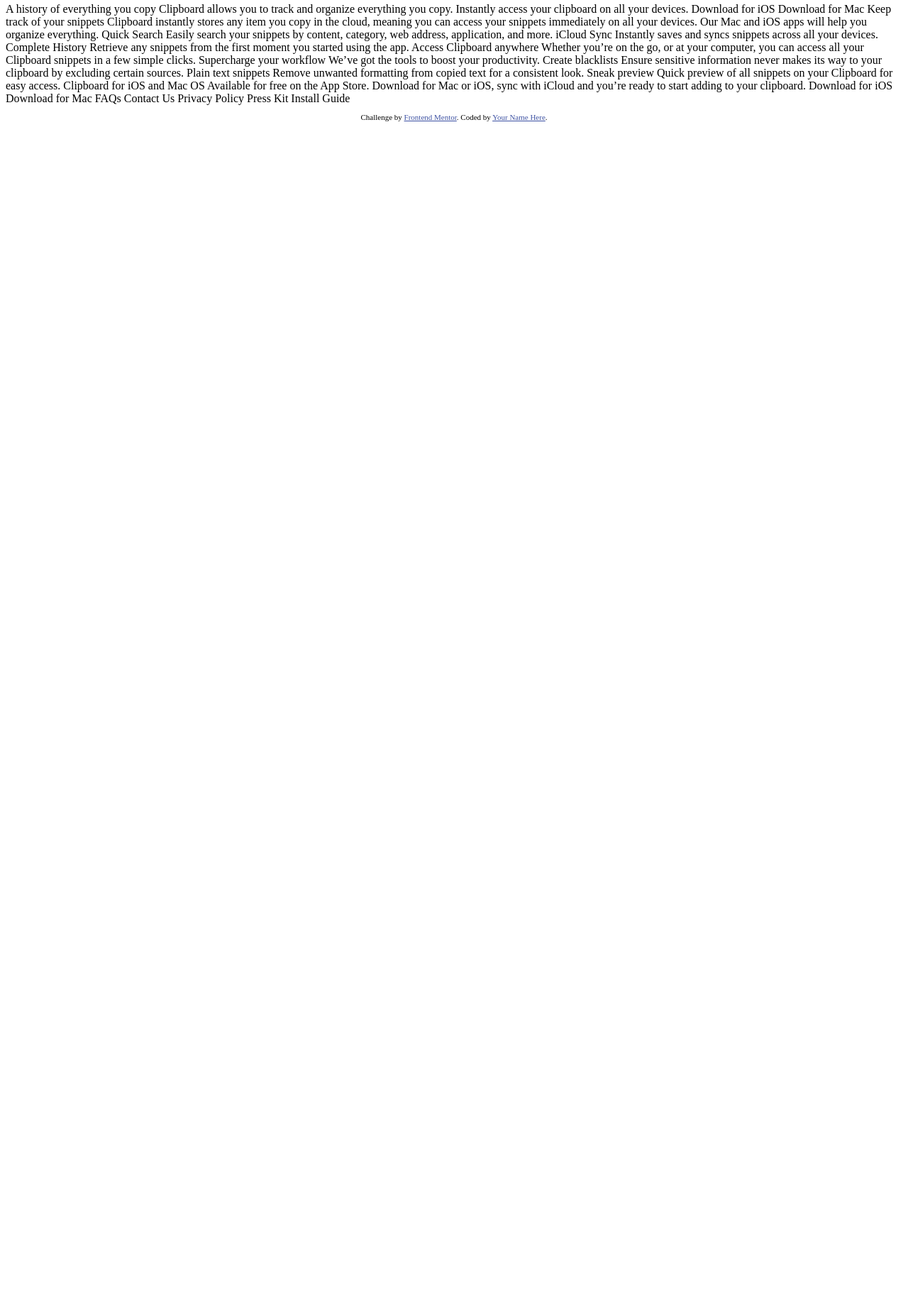
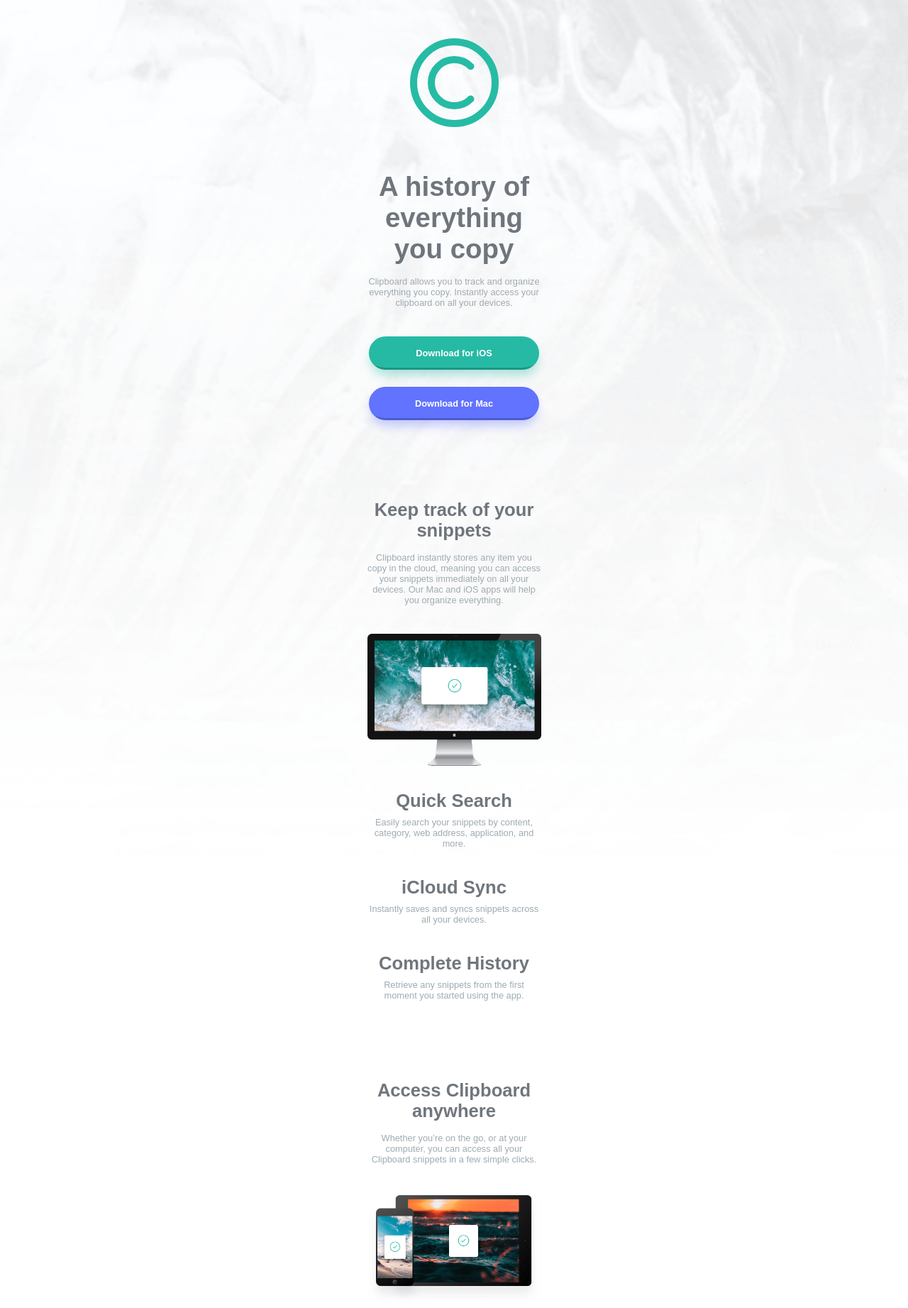
Before and after one commit to Elvis-LR/Clipboard-landing-page, a plain HTML site: page index.html in a window 1280 px wide. Shown: the part 4-1847 px from the top of the page at 71% size. Before the commit the page ends 800 px from the top, so only its background shows below. Drawn offline with Linux system fonts and the light colour scheme; a web font is replaced by a local one.

Commit message:
Add files via upload

```diff
--- a/index.html
+++ b/index.html
@@ -1,87 +1,149 @@
 <!DOCTYPE html>
 <html lang="en">
   <head>
-  <meta charset="UTF-8">
-  <meta name="viewport" content="width=device-width, initial-scale=1.0"> <!-- displays site properly based on user's device -->
+    <meta charset="UTF-8" />
+    <meta name="viewport" content="width=device-width, initial-scale=1.0" />
+    <link
+      rel="icon"
+      type="image/png"
+      sizes="32x32"
+      href="./images/favicon-32x32.png"
+    />
 
-  <link rel="icon" type="image/png" sizes="32x32" href="./images/favicon-32x32.png">
+    <link rel="stylesheet" href="styles/style.css" />
 
-  <title>Frontend Mentor | Clipboard landing page</title>
+    <link rel="preconnect" href="https://fonts.googleapis.com" />
+    <link rel="preconnect" href="https://fonts.gstatic.com" crossorigin />
+    <link
+      href="https://fonts.googleapis.com/css2?family=Bai+Jamjuree:wght@400;600&display=swap"
+      rel="stylesheet"
+    />
 
-  <!-- Feel free to remove these styles or customise in your own stylesheet 👍 -->
-  <style>
-    .attribution { font-size: 11px; text-align: center; }
-    .attribution a { color: hsl(228, 45%, 44%); }
-  </style>
   </head>
   <body>
-
-  A history of everything you copy
-
-  Clipboard allows you to track and organize everything you
-  copy. Instantly access your clipboard on all your devices.
-
-  Download for iOS
-  Download for Mac
-
-  Keep track of your snippets
-
-  Clipboard instantly stores any item you copy in the cloud,
-  meaning you can access your snippets immediately on all your
-  devices. Our Mac and iOS apps will help you organize everything.
-
-  Quick Search
-
-  Easily search your snippets by content, category, web address, application, and more.
-
-  iCloud Sync
-
-  Instantly saves and syncs snippets across all your devices.
-
-  Complete History
-
-  Retrieve any snippets from the first moment you started using the app.
-
-  Access Clipboard anywhere
-
-  Whether you’re on the go, or at your computer, you can access all your Clipboard
-  snippets in a few simple clicks.
-
-  Supercharge your workflow
-
-  We’ve got the tools to boost your productivity.
-
-  Create blacklists
-
-  Ensure sensitive information never makes its way to your clipboard by excluding certain sources.
-
-  Plain text snippets
-
-  Remove unwanted formatting from copied text for a consistent look.
-
-  Sneak preview
-
+    <div class="container">
+    <header>
+      <img src="/images/logo.svg" alt="Logo Copy" />
+      <h1>A history of everything you copy</h1>
+      <p>
+        Clipboard allows you to track and organize everything you copy.
+        Instantly access your clipboard on all your devices.
+      </p>
+      <a class="btn ios" href="#">Download for iOS</a>
+      <a class="btn mac" href="#">Download for Mac</a>
+    </header>
+    <main>
+      <section>
+        <article>
+          <h2>Keep track of your snippets</h2>
+          <p>
+            Clipboard instantly stores any item you copy in the cloud, meaning
+            you can access your snippets immediately on all your devices. Our
+            Mac and iOS apps will help you organize everything.
+          </p>
+          <img src="/images/image-computer.png" alt="iMac, Apple computer" />
+          <h3>Quick Search</h3>
+          <p>
+            Easily search your snippets by content, category, web address,
+            application, and more.
+          </p>
+          <h3>iCloud Sync</h3>
+          <p>Instantly saves and syncs snippets across all your devices.</p>
+          <h3>Complete History</h3>
+          <p>
+            Retrieve any snippets from the first moment you started using the
+            app.
+          </p>
+        </article>
+        <article>
+          <h2>Access Clipboard anywhere</h2>
+          <p>
+            Whether you’re on the go, or at your computer, you can access all
+            your Clipboard snippets in a few simple clicks.
+          </p>
+          <img src="/images/image-devices.png" alt="Table and Phone picture" />
+        </article>
+        <article>
+          <h2>Supercharge your workflow</h2>
+          <p>We’ve got the tools to boost your productivity.</p>
+          <ul class="workflow">
+            <li>
+              <img src="/images/icon-blacklist.svg" alt="blacklist icon" />
+              <h3>Create blacklists</h3>
+              <p>
+                Ensure sensitive information never makes its way to your
+                clipboard by excluding certain sources.
+              </p>
+            </li>
+            <li>
+              <img src="images/icon-text.svg" alt="Icon Plain text" />
+              <h3>Plain text snippets</h3>
+              <p>
+                Remove unwanted formatting from copied text for a consistent
+                look.
+              </p>
+            </li>
+            <li>
+              <img src="images/icon-preview.svg" alt="Icon preview" />
+              <h3>Sneak preview</h3>
+              <p>
                 Quick preview of all snippets on your Clipboard for easy access.
-
-  Clipboard for iOS and Mac OS
-
-  Available for free on the App Store. Download for Mac or iOS, sync with iCloud
-  and you’re ready to start adding to your clipboard.
-
-  Download for iOS
-  Download for Mac
-
-  FAQs
-  Contact Us
-  Privacy Policy
-  Press Kit
-  Install Guide
-
+              </p>
+            </li>
+          </ul>
+          <ul class="company">
+            <li><img src="/images/logo-google.png" alt="Logo Google" /></li>
+            <li><img src="/images/logo-ibm.png" alt="Logo IBM" /></li>
+            <li>
+              <img src="/images/logo-microsoft.png" alt="Logo microsoft" />
+            </li>
+            <li><img src="/images/logo-hp.png" alt="logo HP" /></li>
+            <li>
+              <img
+                src="/images/logo-vector-graphics.png"
+                alt="Logo Vetor Graphics"
+              />
+            </li>
+          </ul>
+        </article>
+        <article>
+          <h2>Clipboard for iOS and Mac OS</h2>
+          <p>
+            Available for free on the App Store. Download for Mac or iOS, sync
+            with iCloud and you’re ready to start adding to your clipboard.
+          </p>
+          <a class="btn ios" href="#">Download for iOS</a>
+          <a class="btn mac" href="#">Download for Mac</a>
+        </article>
+      </section>
+    </main>
     <footer>
-    <p class="attribution">
-      Challenge by <a href="https://www.frontendmentor.io?ref=challenge" target="_blank">Frontend Mentor</a>.
-      Coded by <a href="#">Your Name Here</a>.
-    </p>
+      <img src="/images/logo.svg" alt="Logo Copy" />
+      <ul class="extra-links">
+        <li><a href="#">FAQs</a></li>
+        <li><a href="#">Contact Us</a></li>
+        <li><a href="#">Privacy Policy</a></li>
+        <li><a href="#">Press Kit</a></li>
+        <li><a href="#">Install Guide</a></li>
+      </ul>
+      <ul class="socials">
+        <li>
+          <a href="#"
+            ><img src="images/icon-facebook.svg" alt="Logo Facebook"
+          /></a>
+        </li>
+        <li>
+          <a href="#"
+            ><img src="images/icon-twitter.svg" alt="Logo Twitter"
+          /></a>
+        </li>
+        <li>
+          <a href="#"
+            ><img src="images/icon-instagram.svg" alt="Logo Instagram"
+          /></a>
+        </li>
+      </ul>
     </footer>
+    </div>
   </body>
 </html>
--- /dev/null
+++ b/styles/style.css
@@ -0,0 +1,158 @@
+/**** R E S E T  start****/
+*:where(:not(iframe, canvas, img, svg, video):not(svg *, symbol *)) {
+  all: unset;
+  display: revert;
+}
+*,
+*::before,
+*::after {
+  box-sizing: border-box;
+}
+a,
+button {
+  cursor: revert;
+}
+ol,
+ul,
+menu {
+  list-style: none;
+}
+img {
+  max-width: 100%;
+}
+table {
+  border-collapse: collapse;
+}
+textarea {
+  white-space: revert;
+}
+meter {
+  -webkit-appearance: revert;
+  appearance: revert;
+}
+::placeholder {
+  color: unset;
+}
+:where([hidden]) {
+  display: none;
+}
+:where([contenteditable]) {
+  -moz-user-modify: read-write;
+  -webkit-user-modify: read-write;
+  overflow-wrap: break-word;
+  -webkit-line-break: after-white-space;
+}
+:where([draggable="true"]) {
+  -webkit-user-drag: element;
+}
+/**** R E S E T  end****/
+
+/* ### Primary
+
+- Strong Cyan: hsl(171, 66%, 44%)
+- Light Blue: hsl(233, 100%, 69%)
+
+### Neutral
+
+- Dark Grayish Blue: hsl(210, 10%, 33%)
+- Grayish Blue: hsl(201, 11%, 66%) */
+
+body {
+  font-family: "Bai Jamjuree", sans-serif;
+  text-align: center;
+  font-size: 18px;
+  color: hsl(210, 10%, 33%, 0.8);
+  font-weight: 400;
+  background-image: url(../images/bg-header-mobile.png);
+  background-size: contain;
+  background-repeat: no-repeat;
+  display: grid;
+  place-items: center;
+}
+.container {
+  max-width: 15.3125rem;
+  font-size: 0.8rem;
+}
+p {
+  color: hsl(201, 11%, 66%);
+  margin-bottom: 2.5rem;
+}
+h1,
+h2,
+h3 {
+  font-weight: 600;
+}
+h1 {
+  font-size: clamp(1.5rem, 3vw, 3rem);
+  margin-bottom: 1rem;
+}
+h2 {
+  font-size: clamp(1.3rem, 2vw, 2rem);
+  margin-top: 7rem;
+  margin-bottom: 1rem;
+}
+h3 {
+  font-size: clamp(1.1rem, 2vw, 1.7rem);
+  margin-top: 2rem;
+  margin-bottom: 0.5rem;
+}
+
+/*** content  ***/
+
+header img {
+  margin: 3.65rem 0rem;
+}
+
+/** BUTTOM **/
+.btn{
+    display: inline-block;
+    width: 15rem;
+    padding: 1rem;
+    background-color: blueviolet;
+    color: hsl(0, 0%, 100%);
+    border-radius: 2rem;
+    font-weight: 600;
+}
+.ios{
+    background-color: hsl(171, 66%, 44%);
+    box-shadow: 0px 10px 15px -3px hsl(171, 66%, 44%, 0.4), inset 0px -15px 0px -12px rgba(0,0,0,0.2);
+    margin-bottom: 1.5rem;
+}
+.mac{
+    background-color: hsl(233, 100%, 69%);
+    box-shadow: 0px 10px 15px -3px hsl(233, 100%, 69%, 0.4), inset 0px -15px 0px -12px rgba(0,0,0,0.2);
+}
+ul{
+    margin-top: 5rem;
+}
+.company li{
+    margin-top: 2.5rem;
+
+}
+.company li>img{
+    width: 40%;
+}
+footer{
+    background-color: hsl(201, 11%, 66%, 0.1);
+    margin-top: 8rem;
+    padding: 2rem;
+    font-weight: 600;
+}
+footer>img{
+    width: 30%;
+}
+.extra-links{
+    margin-top: 2rem;
+}
+.extra-links>li{
+    padding: 0.5rem;
+}
+.socials{
+    display: flex;
+    justify-content: center;
+    align-self: center;
+    margin-top: 2rem;
+}
+.socials>li{
+    padding: 0.8rem;
+}
```
Lines whose indentation alone changed are shown as unchanged.
